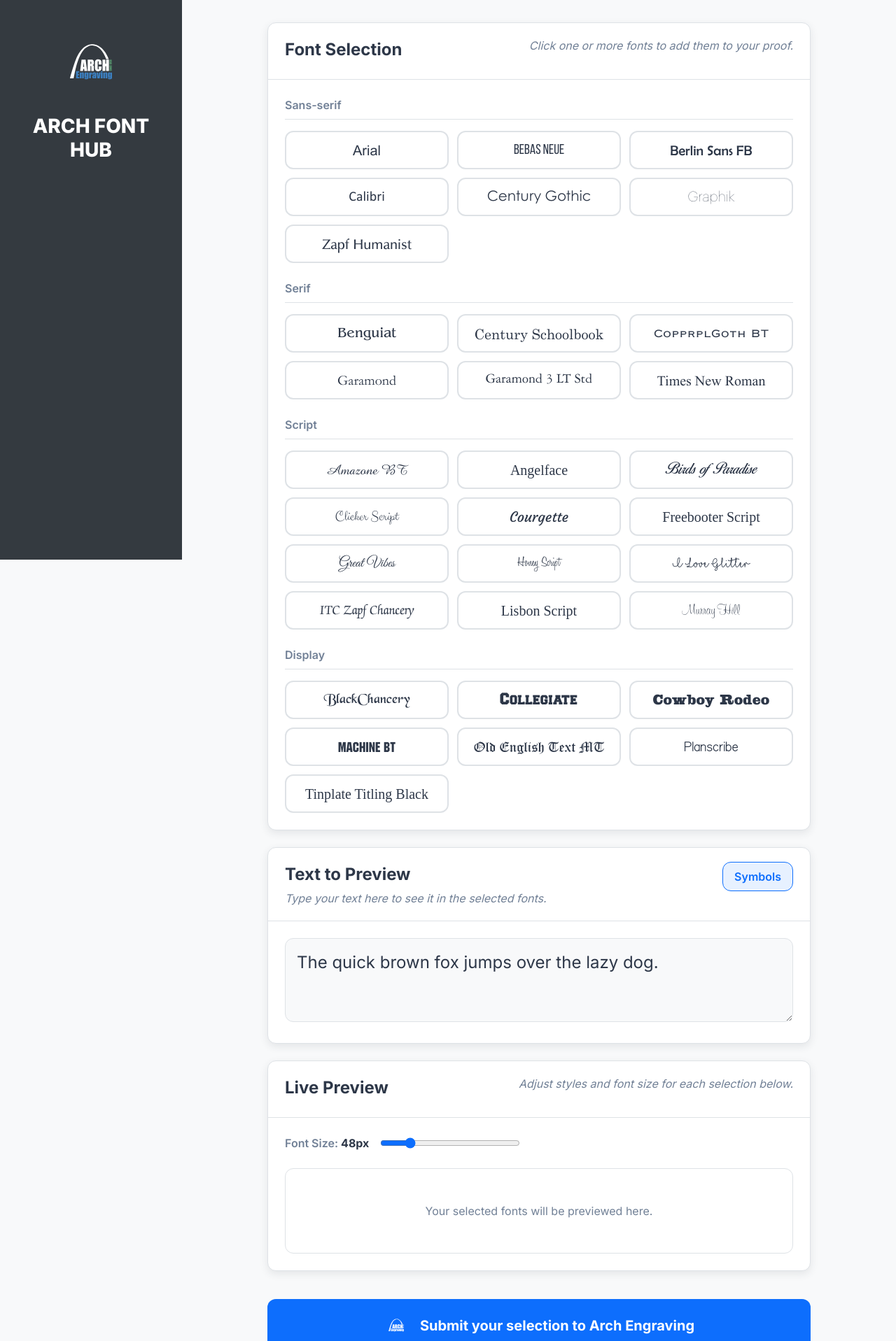
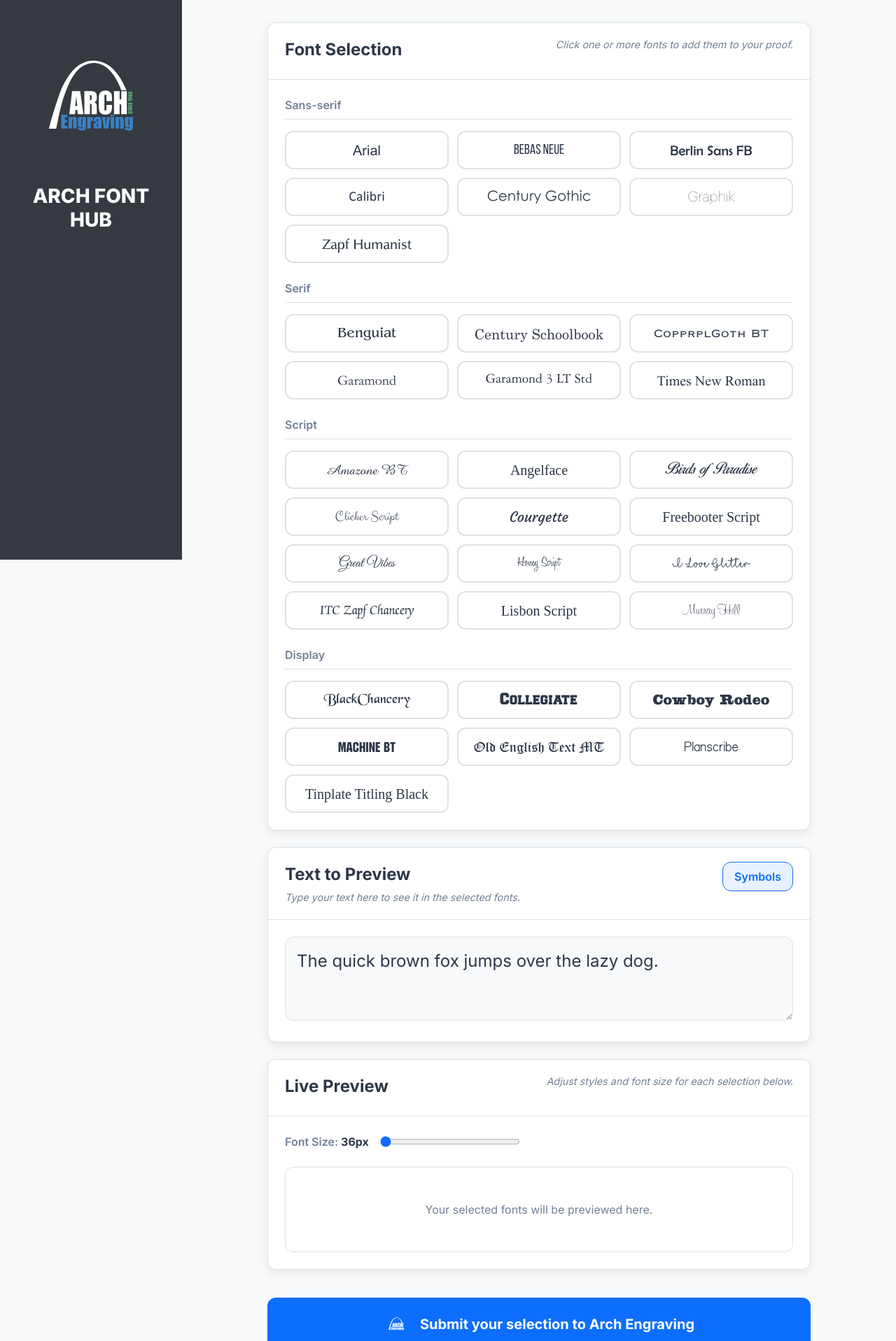
Before and after one commit to Arch-Tom/archfonthub, a React (Vite) app: page / in a window 1280 px wide. Shown: the top 1917 px of the page at 70% size. Built offline with nearby package versions, Linux system fonts and the light colour scheme; a web font is replaced by a local one.

Commit message:
Style changes

```diff
--- a/src/App.css
+++ b/src/App.css
@@ -29,7 +29,7 @@
 .branding-sidebar {
     background-color: #343a40;
     color: white;
-    width: 260px; /* Wider Sidebar */
+    width: 260px;
     flex-shrink: 0;
     display: flex;
     flex-direction: column;
@@ -41,12 +41,14 @@
 }
 
 .sidebar-logo {
-    height: 100px; /* Significantly Larger Logo */
+    height: 200px; /* Doubled Logo Size */
+    width: 200px; /* Doubled Logo Size */
+    object-fit: contain;
     margin-bottom: 1.5rem;
 }
 
 .branding-sidebar h1 {
-    font-size: 1.75rem; /* Adjusted title size for new width */
+    font-size: 1.75rem;
     font-weight: 800;
     margin: 0;
     text-align: center;
@@ -56,7 +58,7 @@
 /* --- Main Content --- */
 .main-container {
     width: 100%;
-    max-width: 840px; /* Reduced max-width for cards */
+    max-width: 840px;
     margin: 0 auto;
     padding: 2rem;
     display: flex;
@@ -95,6 +97,7 @@
     font-style: italic;
     color: var(--text-secondary);
     margin: 0;
+    font-size: 0.9rem;
 }
 
 .card-content {
@@ -474,13 +477,14 @@
 
     .sidebar-logo {
         height: 40px;
+        width: 40px;
     }
 
     .main-container {
         padding: 1.5rem;
         max-width: 100%;
     }
-    /* Compact, wrapping grid for mobile font buttons */
+
     .font-button-grid {
         grid-template-columns: repeat(auto-fill, minmax(140px, 1fr));
         gap: 0.5rem;
--- a/src/App.jsx
+++ b/src/App.jsx
@@ -31,7 +31,7 @@
     const WORKER_URL = "https://customerfontselection-worker.tom-4a9.workers.dev";
     const [selectedFonts, setSelectedFonts] = useState([]);
     const [customText, setCustomText] = useState('The quick brown fox jumps over the lazy dog.');
-    const [fontSize, setFontSize] = useState(48);
+    const [fontSize, setFontSize] = useState(36); // Default size set to 36
     const [toasts, setToasts] = useState([]);
     const [customerName, setCustomerName] = useState('');
     const [customerCompany, setCustomerCompany] = useState('');
```
